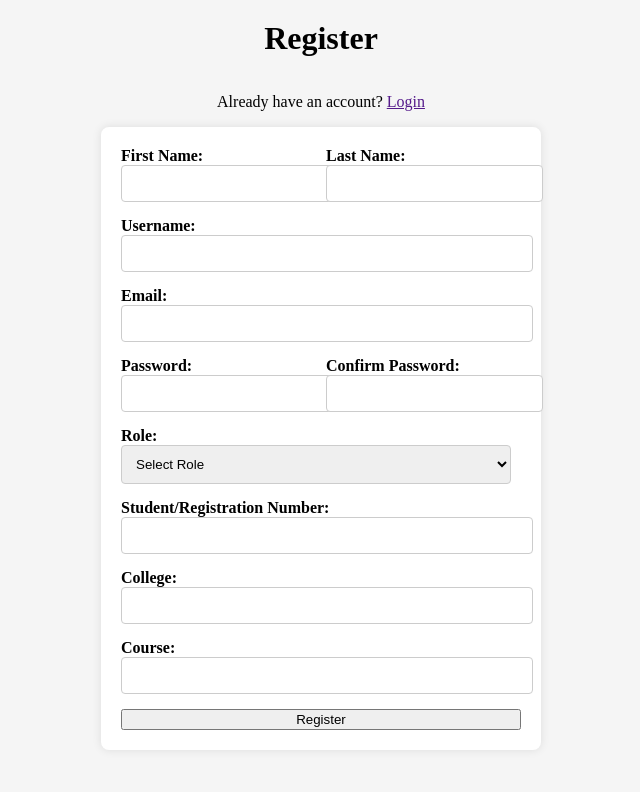
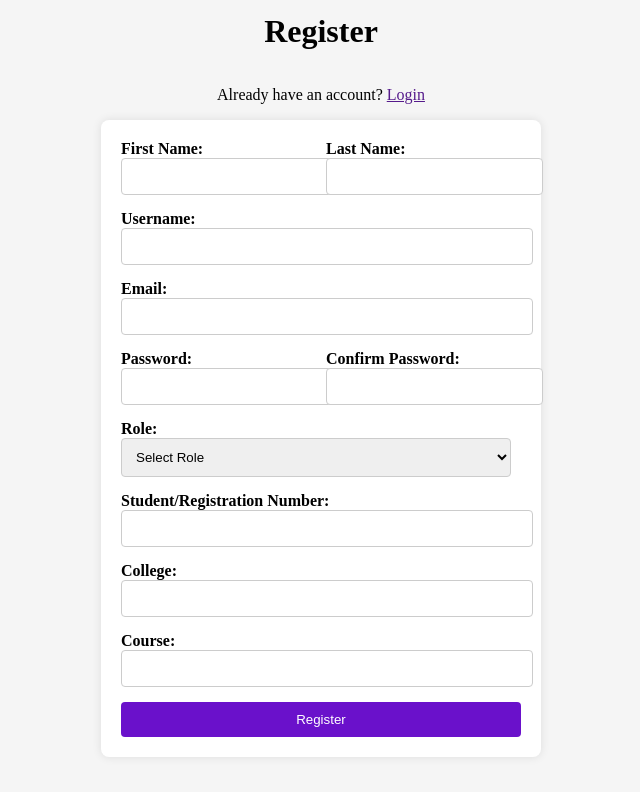
Before and after one commit to ArnoldPeterMukasa/AITS_GROUP_G, a React (Vite) app in the folder frontend_site/frontend/: page / in a window 1280 px wide. Shown: the part 379-1179 px from the top of the page, without its empty margins (319-959 px from the left). Built offline with nearby package versions, Linux system fonts and the light colour scheme.

Commit message:
register-container button css

```diff
--- a/frontend_site/frontend/src/components/Register.css
+++ b/frontend_site/frontend/src/components/Register.css
@@ -42,3 +42,10 @@
     border: 1px solid #ccc;
     border-radius: 4px;
 }
+.register-container button {
+    padding: 10px;
+    background: #6a11cb;
+    color: white;
+    border: none;
+    border-radius: 4px;
+}
```
